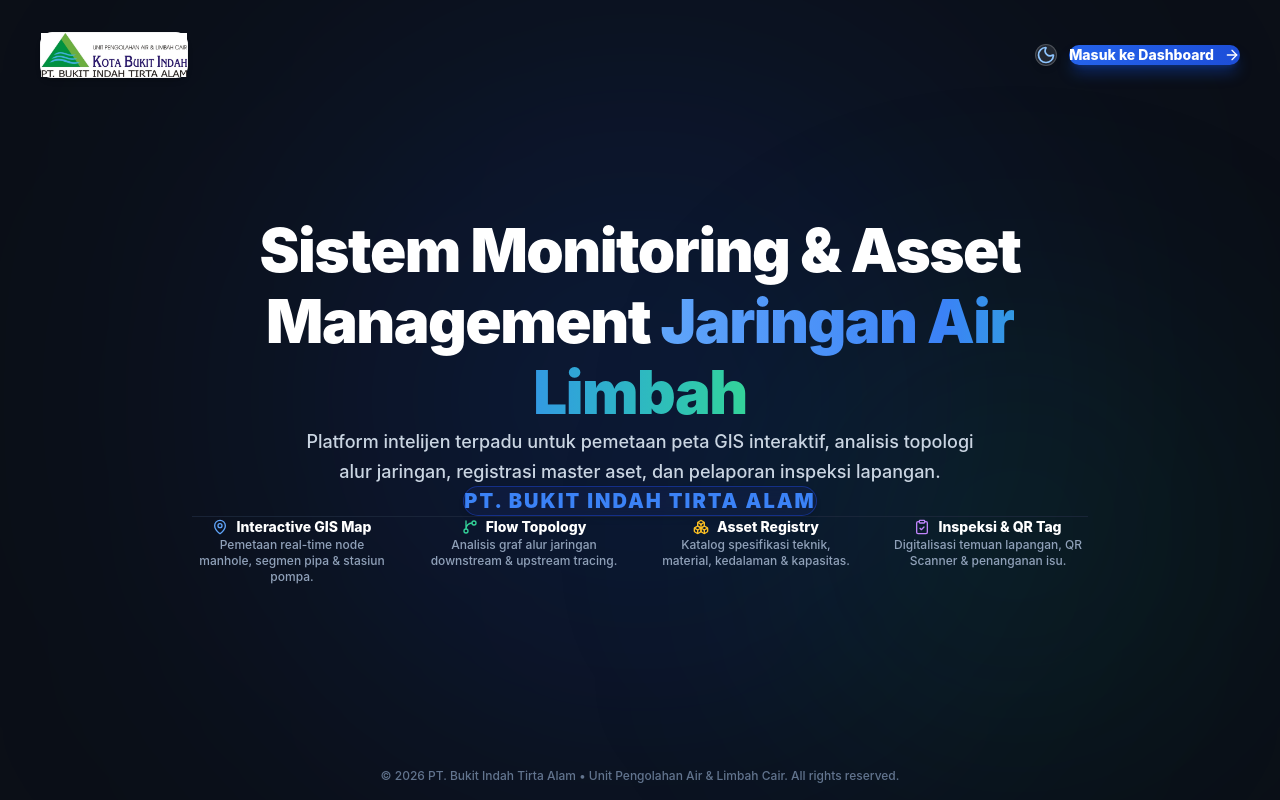
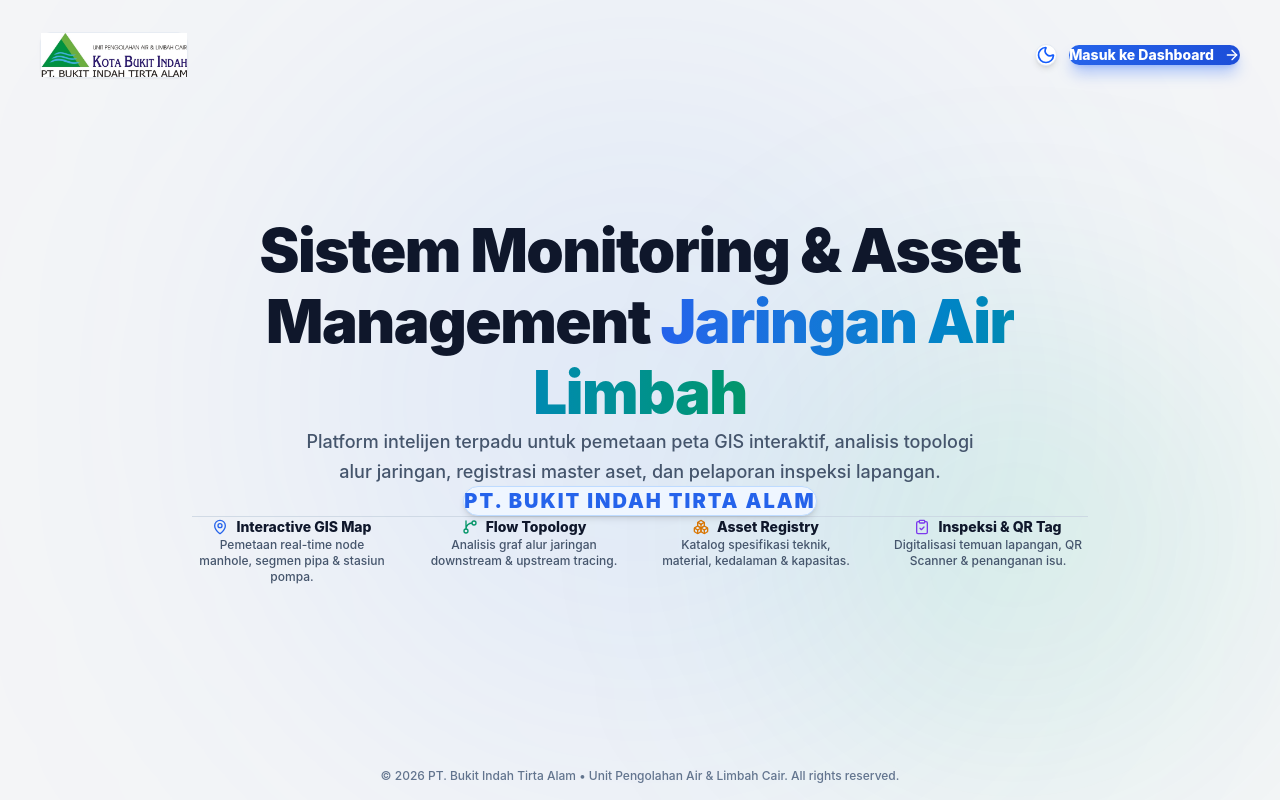
Before and after one commit to agepe58/SewerBITA, a React (Vite) app: page / in a window 1280 px wide. Built offline with nearby package versions, Linux system fonts and the light colour scheme.

Commit message:
fix(landing): make LandingPage fully theme-adaptive to dark/light mode toggle

```diff
--- a/src/components/landing/LandingPage.tsx
+++ b/src/components/landing/LandingPage.tsx
@@ -21,15 +21,23 @@ export const LandingPage: React.FC<LandingPageProps> = ({
   onToggleDarkMode
 }) => {
   return (
-    <div className="h-screen w-full bg-[#0B0F17] text-white font-sans flex flex-col items-center justify-center p-6 sm:p-10 relative overflow-hidden selection:bg-[#2563EB] selection:text-white">
+    <div className={`h-screen w-full font-sans flex flex-col items-center justify-center p-6 sm:p-10 relative overflow-hidden transition-colors duration-300 selection:bg-[#2563EB] selection:text-white ${
+      isDarkMode ? 'bg-[#0B0F17] text-white' : 'bg-[#F4F5F7] text-slate-900'
+    }`}>
       {/* Ambient background glowing lights */}
-      <div className="absolute top-1/2 left-1/2 -translate-x-1/2 -translate-y-1/2 w-[700px] h-[700px] bg-blue-600/15 rounded-full blur-[160px] pointer-events-none"></div>
-      <div className="absolute bottom-10 right-10 w-[450px] h-[450px] bg-emerald-600/10 rounded-full blur-[130px] pointer-events-none"></div>
+      <div className={`absolute top-1/2 left-1/2 -translate-x-1/2 -translate-y-1/2 w-[700px] h-[700px] rounded-full blur-[160px] pointer-events-none transition-colors duration-300 ${
+        isDarkMode ? 'bg-blue-600/15' : 'bg-blue-500/10'
+      }`}></div>
+      <div className={`absolute bottom-10 right-10 w-[450px] h-[450px] rounded-full blur-[130px] pointer-events-none transition-colors duration-300 ${
+        isDarkMode ? 'bg-emerald-600/10' : 'bg-emerald-500/10'
+      }`}></div>
 
       {/* Header Bar: Top Left Logo & Top Right Action Controls */}
       <header className="absolute top-6 left-6 right-6 sm:top-8 sm:left-10 sm:right-10 z-20 flex items-center justify-between">
         {/* Top Left Logo */}
-        <div className="bg-white/95 p-2 sm:p-2.5 rounded-xl border border-white/20 shadow-md">
+        <div className={`p-2 sm:p-2.5 rounded-xl border shadow-md transition-colors ${
+          isDarkMode ? 'bg-white/95 border-white/20' : 'bg-white border-slate-200/80 shadow-xs'
+        }`}>
           <img src="/logo.jpg" alt="PT. Bukit Indah Tirta Alam Logo" className="h-9 sm:h-11 w-auto object-contain" />
         </div>
 
@@ -38,13 +46,17 @@ export const LandingPage: React.FC<LandingPageProps> = ({
           {onToggleDarkMode && (
             <button
               onClick={onToggleDarkMode}
-              className="p-3 bg-white/10 hover:bg-white/20 text-white rounded-xl border border-white/20 transition-all backdrop-blur-md cursor-pointer flex items-center justify-center shadow-md hover:scale-105"
+              className={`p-3 rounded-xl border transition-all backdrop-blur-md cursor-pointer flex items-center justify-center shadow-md hover:scale-105 ${
+                isDarkMode
+                  ? 'bg-white/10 hover:bg-white/20 text-white border-white/20'
+                  : 'bg-white hover:bg-slate-100 text-slate-700 border-slate-200 shadow-2xs'
+              }`}
               title={isDarkMode ? 'Beralih ke Mode Terang' : 'Beralih ke Mode Gelap'}
             >
               {isDarkMode ? (
                 <Sun className="w-5 h-5 text-amber-300" />
               ) : (
-                <Moon className="w-5 h-5 text-blue-300" />
+                <Moon className="w-5 h-5 text-blue-600" />
               )}
             </button>
           )}
@@ -63,57 +75,75 @@ export const LandingPage: React.FC<LandingPageProps> = ({
       <main className="w-full max-w-4xl mx-auto z-10 text-center flex flex-col items-center justify-center space-y-8 my-auto">
         {/* Main Headline & Subtitle (Centered) */}
         <div className="space-y-4 max-w-3xl mx-auto text-center flex flex-col items-center">
-          <h1 className="text-3xl sm:text-5xl lg:text-6xl font-black text-white tracking-tight leading-[1.18] text-center">
+          <h1 className={`text-3xl sm:text-5xl lg:text-6xl font-black tracking-tight leading-[1.18] text-center ${
+            isDarkMode ? 'text-white' : 'text-slate-900'
+          }`}>
             Sistem Monitoring & Asset Management{' '}
-            <span className="bg-gradient-to-r from-[#60A5FA] via-[#3B82F6] to-[#34D399] bg-clip-text text-transparent">
+            <span className="bg-gradient-to-r from-[#2563EB] via-[#0284C7] to-[#059669] dark:from-[#60A5FA] dark:via-[#3B82F6] dark:to-[#34D399] bg-clip-text text-transparent">
               Jaringan Air Limbah
             </span>
           </h1>
 
-          <p className="text-sm sm:text-base lg:text-lg text-slate-300 font-medium max-w-2xl mx-auto leading-relaxed text-center pt-1">
+          <p className={`text-sm sm:text-base lg:text-lg font-medium max-w-2xl mx-auto leading-relaxed text-center pt-1 ${
+            isDarkMode ? 'text-slate-300' : 'text-slate-600'
+          }`}>
             Platform intelijen terpadu untuk pemetaan peta GIS interaktif, analisis topologi alur jaringan, registrasi master aset, dan pelaporan inspeksi lapangan.
           </p>
         </div>
 
         {/* Text "PT. BUKIT INDAH TIRTA ALAM" positioned in place of former button */}
         <div className="pt-2 flex justify-center w-full">
-          <div className="text-lg sm:text-xl font-black tracking-widest text-[#3B82F6] uppercase bg-blue-950/40 border border-blue-800/60 px-7 py-3 rounded-full shadow-md backdrop-blur-md">
+          <div className={`text-lg sm:text-xl font-black tracking-widest uppercase px-7 py-3 rounded-full shadow-md backdrop-blur-md border transition-colors ${
+            isDarkMode
+              ? 'text-[#3B82F6] bg-blue-950/40 border-blue-800/60'
+              : 'text-[#2563EB] bg-blue-50 border-blue-200'
+          }`}>
             PT. BUKIT INDAH TIRTA ALAM
           </div>
         </div>
 
         {/* Seamless Capability Indicator Grid (Centered Layout) */}
-        <div className="pt-8 border-t border-slate-800/80 grid grid-cols-2 sm:grid-cols-4 gap-6 sm:gap-8 text-center w-full max-w-4xl mx-auto">
+        <div className={`pt-8 border-t grid grid-cols-2 sm:grid-cols-4 gap-6 sm:gap-8 text-center w-full max-w-4xl mx-auto transition-colors ${
+          isDarkMode ? 'border-slate-800/80' : 'border-slate-300/80'
+        }`}>
           <div className="flex flex-col items-center text-center space-y-1">
-            <div className="flex items-center justify-center gap-2 text-[#60A5FA]">
+            <div className="flex items-center justify-center gap-2 text-[#2563EB] dark:text-[#60A5FA]">
               <MapPin className="w-4 h-4" />
-              <span className="text-sm font-extrabold text-white">Interactive GIS Map</span>
+              <span className={`text-sm font-extrabold ${isDarkMode ? 'text-white' : 'text-slate-900'}`}>Interactive GIS Map</span>
             </div>
-            <p className="text-xs text-slate-400 font-medium text-center">Pemetaan real-time node manhole, segmen pipa & stasiun pompa.</p>
+            <p className={`text-xs font-medium text-center ${isDarkMode ? 'text-slate-400' : 'text-slate-600'}`}>
+              Pemetaan real-time node manhole, segmen pipa & stasiun pompa.
+            </p>
           </div>
 
           <div className="flex flex-col items-center text-center space-y-1">
-            <div className="flex items-center justify-center gap-2 text-[#34D399]">
+            <div className="flex items-center justify-center gap-2 text-[#059669] dark:text-[#34D399]">
               <GitBranch className="w-4 h-4" />
-              <span className="text-sm font-extrabold text-white">Flow Topology</span>
+              <span className={`text-sm font-extrabold ${isDarkMode ? 'text-white' : 'text-slate-900'}`}>Flow Topology</span>
             </div>
-            <p className="text-xs text-slate-400 font-medium text-center">Analisis graf alur jaringan downstream & upstream tracing.</p>
+            <p className={`text-xs font-medium text-center ${isDarkMode ? 'text-slate-400' : 'text-slate-600'}`}>
+              Analisis graf alur jaringan downstream & upstream tracing.
+            </p>
           </div>
 
           <div className="flex flex-col items-center text-center space-y-1">
-            <div className="flex items-center justify-center gap-2 text-[#FBBF24]">
+            <div className="flex items-center justify-center gap-2 text-[#D97706] dark:text-[#FBBF24]">
               <Boxes className="w-4 h-4" />
-              <span className="text-sm font-extrabold text-white">Asset Registry</span>
+              <span className={`text-sm font-extrabold ${isDarkMode ? 'text-white' : 'text-slate-900'}`}>Asset Registry</span>
             </div>
-            <p className="text-xs text-slate-400 font-medium text-center">Katalog spesifikasi teknik, material, kedalaman & kapasitas.</p>
+            <p className={`text-xs font-medium text-center ${isDarkMode ? 'text-slate-400' : 'text-slate-600'}`}>
+              Katalog spesifikasi teknik, material, kedalaman & kapasitas.
+            </p>
           </div>
 
           <div className="flex flex-col items-center text-center space-y-1">
-            <div className="flex items-center justify-center gap-2 text-[#C084FC]">
+            <div className="flex items-center justify-center gap-2 text-[#7C3AED] dark:text-[#C084FC]">
               <ClipboardCheck className="w-4 h-4" />
-              <span className="text-sm font-extrabold text-white">Inspeksi & QR Tag</span>
+              <span className={`text-sm font-extrabold ${isDarkMode ? 'text-white' : 'text-slate-900'}`}>Inspeksi & QR Tag</span>
             </div>
-            <p className="text-xs text-slate-400 font-medium text-center">Digitalisasi temuan lapangan, QR Scanner & penanganan isu.</p>
+            <p className={`text-xs font-medium text-center ${isDarkMode ? 'text-slate-400' : 'text-slate-600'}`}>
+              Digitalisasi temuan lapangan, QR Scanner & penanganan isu.
+            </p>
           </div>
         </div>
       </main>
```
